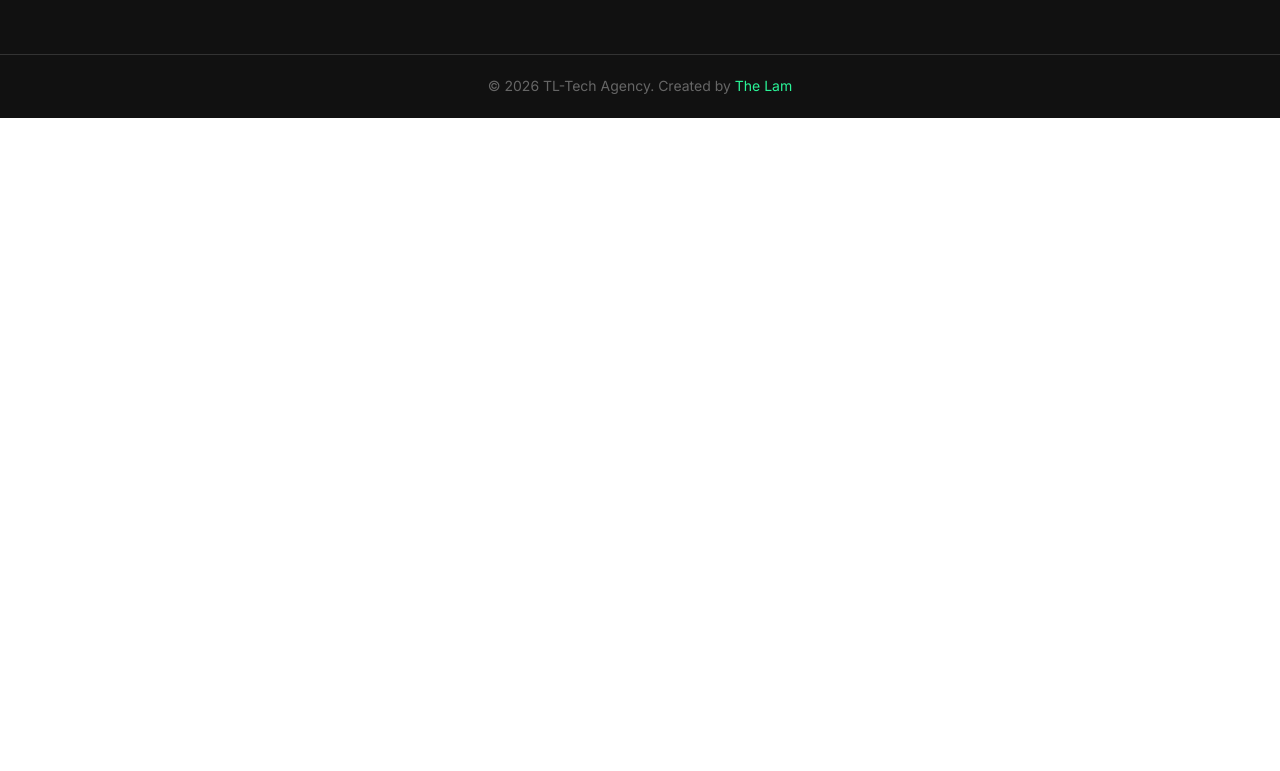
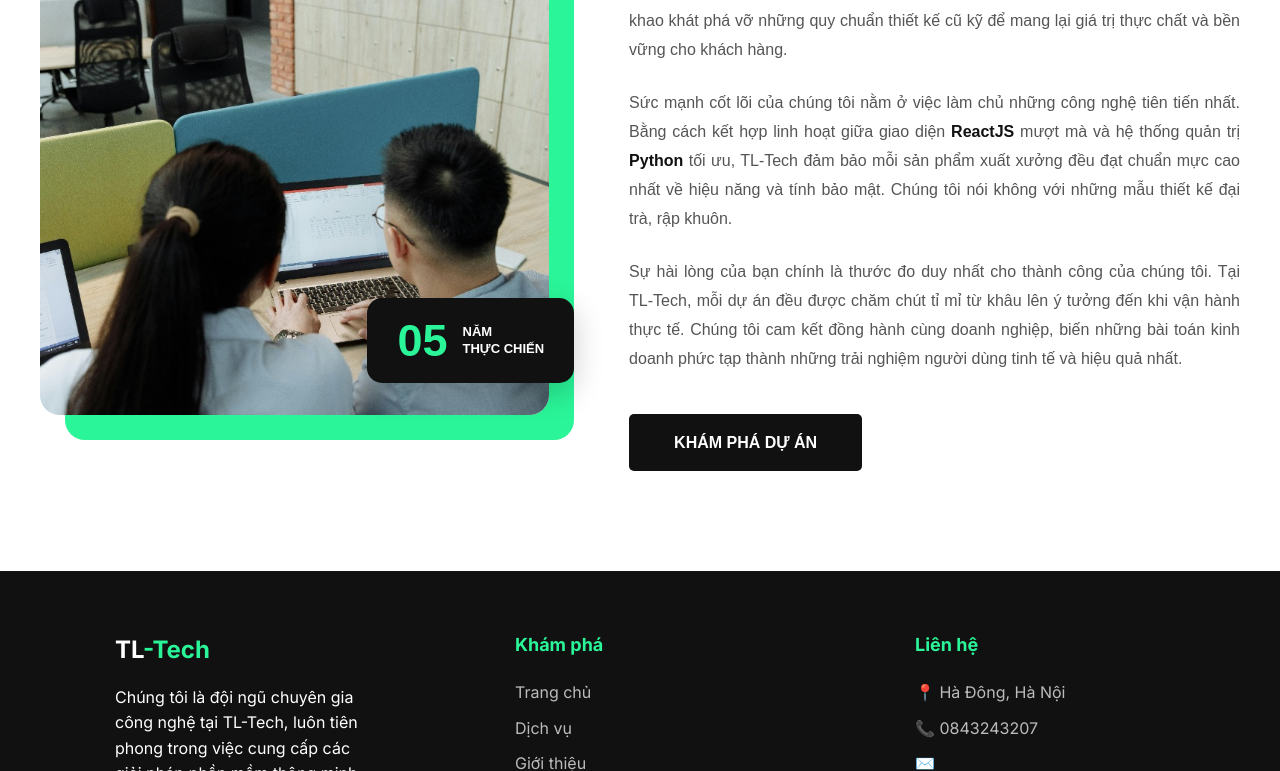
Before and after one commit to thelam07/btl-js, a plain HTML site: page index.html in a window 1280 px wide. Shown: the part 1918-2689 px from the top of the page. Before the commit the page ends 2036 px from the top, so only its background shows below. Drawn offline with Linux system fonts and the light colour scheme.

Commit message:
Add About

```diff
--- a/index.html
+++ b/index.html
@@ -70,6 +70,46 @@
             </div>
         </div>
 
+        <div class="about-tong">
+            <div class="about-container">
+
+                <div class="about-trai">
+                    <div class="khung-anh-about">
+                        <img src="anh-about.jpg" alt="Đội ngũ TL-Tech đang làm việc">
+
+                        <div class="the-kinh-nghiem">
+                            <div class="con-so">05</div>
+                            <div class="chu-thich">NĂM <br> THỰC CHIẾN</div>
+                        </div>
+                    </div>
+                </div>
+
+                <div class="about-phai">
+                    <div class="loi-chao">CHÀO MỪNG BẠN ĐẾN VỚI TL-TECH SOLUTIONS</div>
+                    <div class="tieu-de-chinh">Chúng Tôi Là Đội Ngũ Kiến Tạo Trải Nghiệm Số Toàn Diện</div>
+
+                    <div class="cum-van-ban">
+                        <div class="doan-van">
+                            Mọi hành trình vĩ đại đều bắt đầu từ một ý tưởng táo bạo. Tại <b>TL-Tech</b>, chúng tôi không chỉ xây dựng Website, chúng tôi xây dựng nền tảng cho sự thành công của doanh nghiệp bạn. Được khởi nguồn từ niềm đam mê công nghệ bất tận, chúng tôi khao khát phá vỡ những quy chuẩn thiết kế cũ kỹ để mang lại giá trị thực chất và bền vững cho khách hàng.
+                        </div>
+
+                        <div class="doan-van">
+                            Sức mạnh cốt lõi của chúng tôi nằm ở việc làm chủ những công nghệ tiên tiến nhất. Bằng cách kết hợp linh hoạt giữa giao diện <b>ReactJS</b> mượt mà và hệ thống quản trị <b>Python</b> tối ưu, TL-Tech đảm bảo mỗi sản phẩm xuất xưởng đều đạt chuẩn mực cao nhất về hiệu năng và tính bảo mật. Chúng tôi nói không với những mẫu thiết kế đại trà, rập khuôn.
+                        </div>
+
+                        <div class="doan-van">
+                            Sự hài lòng của bạn chính là thước đo duy nhất cho thành công của chúng tôi. Tại TL-Tech, mỗi dự án đều được chăm chút tỉ mỉ từ khâu lên ý tưởng đến khi vận hành thực tế. Chúng tôi cam kết đồng hành cùng doanh nghiệp, biến những bài toán kinh doanh phức tạp thành những trải nghiệm người dùng tinh tế và hiệu quả nhất.
+                        </div>
+                    </div>
+
+                    <div class="vung-nut-bam">
+                        <div class="nut-hanh-dong">Khám Phá Dự Án</div>
+                    </div>
+                </div>
+
+            </div>
+        </div>
+
         <div class="footer-tong">
             <div class="container-footer">
 
--- a/style.css
+++ b/style.css
@@ -287,3 +287,108 @@ body {
     color: #111;
     transform: translateY(-5px);
 }
+
+.about-tong {
+    padding: 100px 20px;
+    background-color: #ffffff;
+}
+
+.about-container {
+    max-width: 1200px;
+    margin: 0 auto;
+    display: flex;
+    align-items: center;
+    gap: 80px;
+}
+
+.about-trai {
+    flex: 1;
+    min-width: 450px;
+}
+
+.khung-anh-about {
+    position: relative;
+}
+
+.khung-anh-about img {
+    width: 100%;
+    height: 620px;
+    object-fit: cover;
+    object-position: center 20%;
+    border-radius: 20px;
+    box-shadow: 25px 25px 0px #2af598;
+}
+
+.the-kinh-nghiem {
+    position: absolute;
+    bottom: 40px;
+    right: -25px;
+    background: #111;
+    color: #fff;
+    padding: 20px 30px;
+    border-radius: 15px;
+    display: flex;
+    align-items: center;
+    gap: 15px;
+    box-shadow: 0 10px 30px rgba(0,0,0,0.2);
+}
+
+.the-kinh-nghiem .con-so { font-size: 45px; font-weight: 900; color: #2af598; line-height: 1; }
+.the-kinh-nghiem .chu-thich { font-size: 13px; font-weight: 700; line-height: 1.3; }
+
+.about-phai {
+    flex: 1.2;
+}
+
+.loi-chao {
+    color: #2af598;
+    font-weight: 800;
+    font-size: 14px;
+    letter-spacing: 2px;
+    margin-bottom: 15px;
+}
+
+.tieu-de-chinh {
+    font-size: 42px;
+    font-weight: 800;
+    color: #111;
+    line-height: 1.2;
+    margin-bottom: 35px;
+}
+
+.doan-van {
+    color: #555;
+    font-size: 16px;
+    line-height: 1.8;
+    margin-bottom: 25px;
+    text-align: justify;
+}
+
+.doan-van b { color: #111; }
+
+.nut-hanh-dong {
+    display: inline-block;
+    padding: 16px 45px;
+    background: #111;
+    color: #fff;
+    font-weight: bold;
+    border-radius: 5px;
+    cursor: pointer;
+    transition: 0.4s;
+    margin-top: 15px;
+    text-transform: uppercase;
+}
+
+.nut-hanh-dong:hover {
+    background: #2af598;
+    color: #111;
+    transform: translateY(-3px);
+}
+
+@media (max-width: 992px) {
+    .about-container { flex-direction: column; gap: 50px; }
+    .about-trai { min-width: 100%; }
+    .khung-anh-about img { height: 450px; }
+    .the-kinh-nghiem { right: 10px; }
+    .tieu-de-chinh { font-size: 32px; }
+}
```
Also changed, not shown: anh-about.jpg (added).
